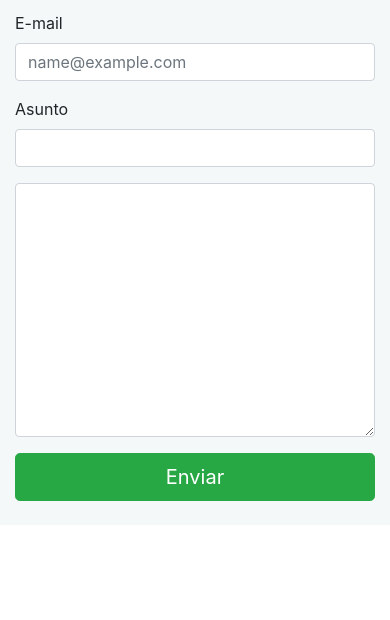
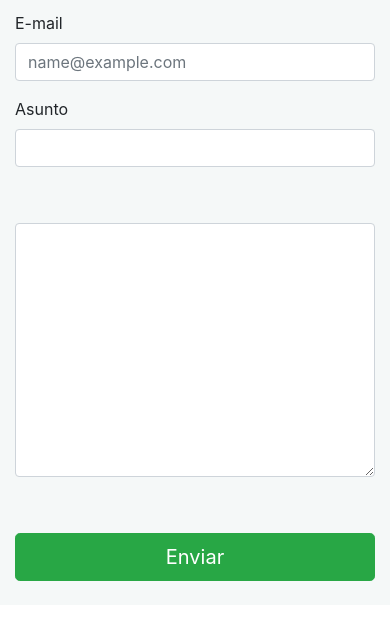
Before and after one commit to fedeemens/my-first-page, a plain HTML site: page contacto.html in a window 390 px wide. Shown: the part 84-704 px from the top of the page. Drawn offline with Linux system fonts and the light colour scheme.

Commit message:
Add files via upload

```diff
--- a/css/main.css
+++ b/css/main.css
@@ -106,3 +106,8 @@ footer p {
         padding-top: 2rem;
     }
 }
+@media(max-width: 770px){
+    .formulario .textarea {
+        padding: 40px 0;
+    }
+}
```
